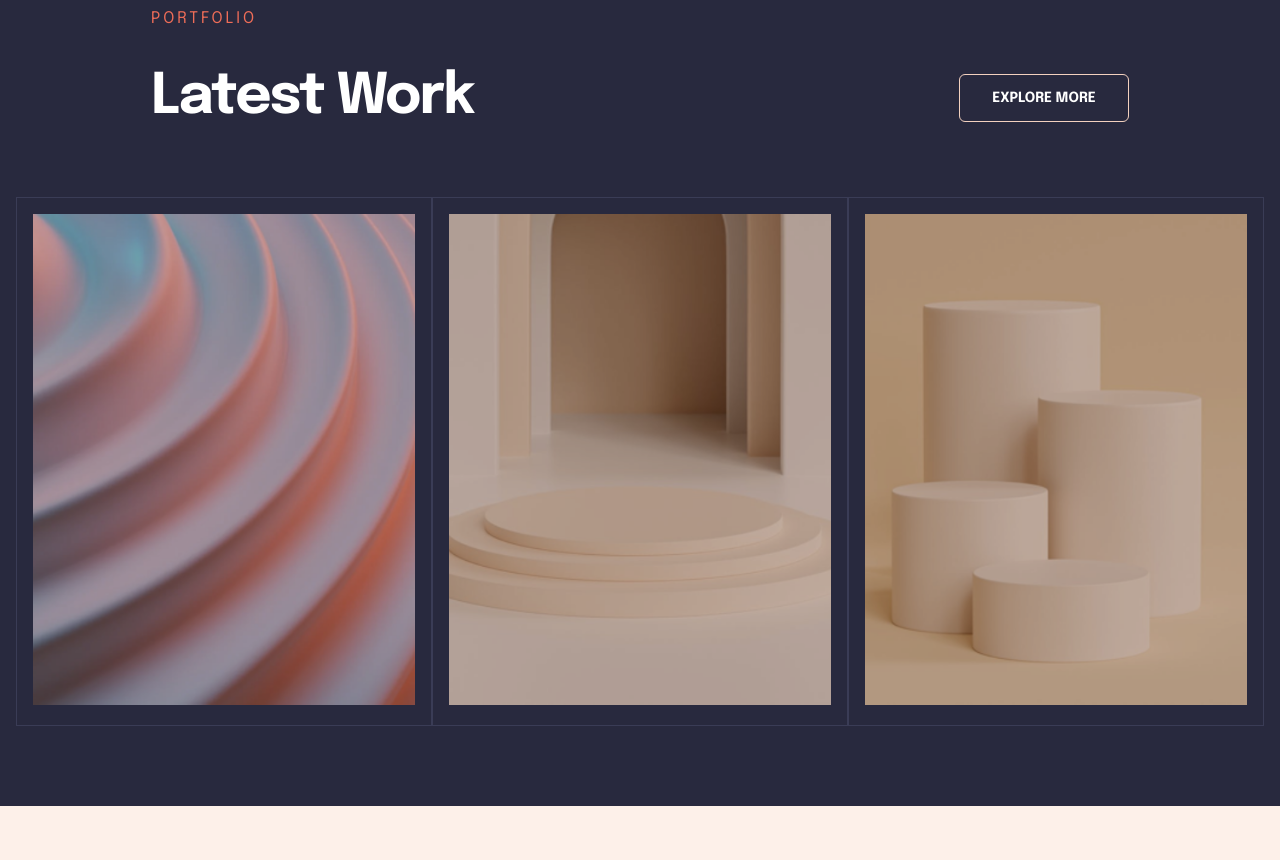
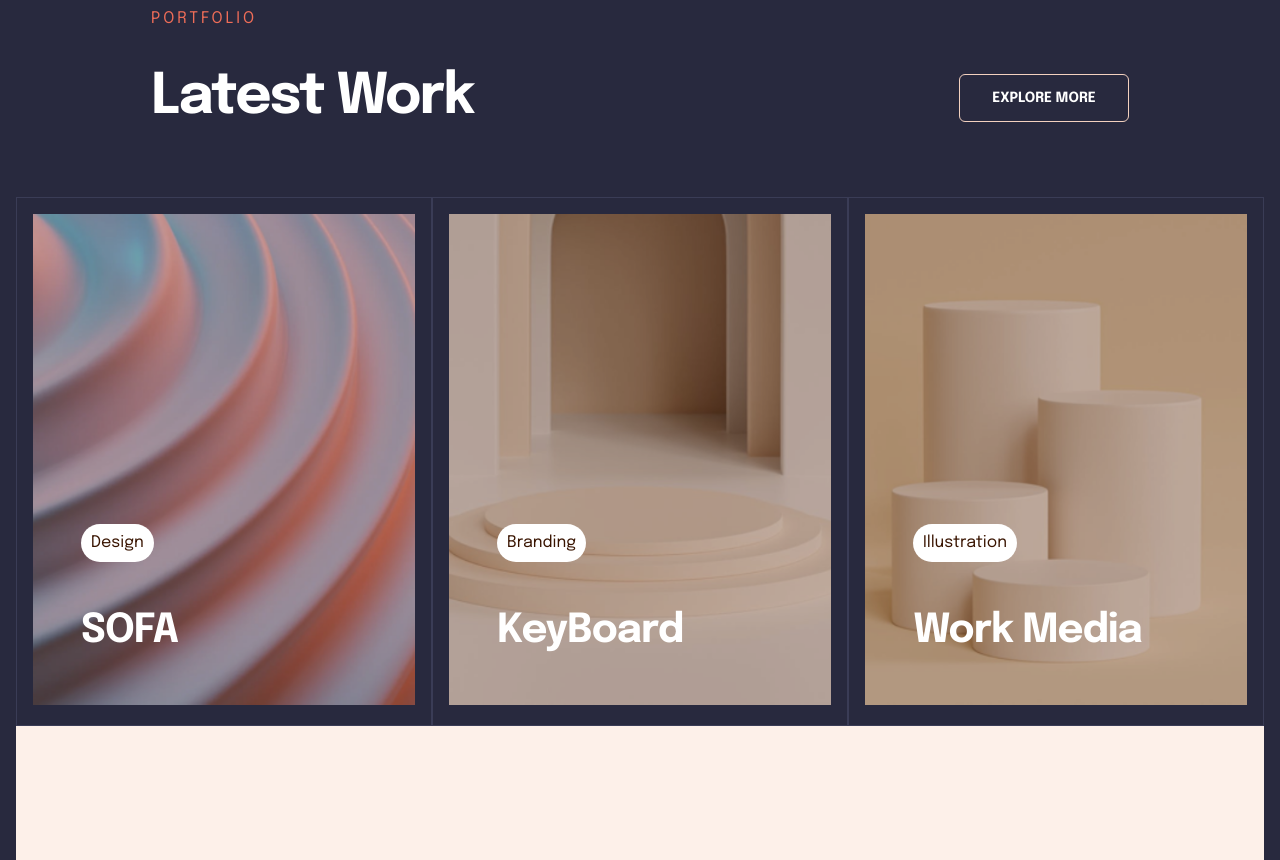
Before and after one commit to megichkhaidze/homework-5, a plain HTML site: page index.html in a window 1280 px wide. Shown: the part 1840-2700 px from the top of the page. Drawn offline with Linux system fonts and the light colour scheme.

Commit message:
31.10.2023

```diff
--- a/css/style.css
+++ b/css/style.css
@@ -5,11 +5,12 @@
 
 
 }
+
 .box6 {
 
     padding: 48px;
     border: solid #F3D1BF 1px;
-    border-radius:  6px;
+    border-radius: 6px;
     width: 570px;
 
 
@@ -18,7 +19,7 @@
 
 .box5 {
 
-    padding-top:48px;
+    padding-top: 48px;
     padding-bottom: 48px;
     border: solid #F3D1BF 1px;
     border-left: 0px;
@@ -26,6 +27,7 @@
     border-bottom: 0px;
 
 }
+
 .box5-line-dark {
 
     padding-top: 48px;
@@ -35,6 +37,7 @@
     border-right: 0px;
     border-bottom: 0px;
 }
+
 .box1 {
     display: flex;
     flex-wrap: wrap;
@@ -94,6 +97,7 @@
 
 
 .container-light2 {
+    background-color: #F9E5DA;
     margin-left: 135px;
     margin-right: 135px;
     padding-top: 45px;
@@ -115,6 +119,7 @@
     padding-bottom: 100px;
 
 }
+
 .container-full-2 {
     background-color: #FDF0E9;
     margin: 0px;
@@ -122,6 +127,7 @@
 
 
 }
+
 .container-center {
     margin-left: 135px;
     margin-right: 135px;
@@ -163,7 +169,8 @@
 .img-width3 {
     width: 50%;
 }
-.img-width4{
+
+.img-width4 {
     width: 16.6%;
 }
 
@@ -179,7 +186,8 @@
 .icon {
     width: 32px;
 }
-.icon-wd1{
+
+.icon-wd1 {
     width: 24imgpx;
 }
 
@@ -225,9 +233,10 @@ header {
 }
 
 /* margins */
-.mr-top-big{
-margin-top: 150px;
+.mr-top-big {
+    margin-top: 150px;
 }
+
 .mr-left {
     margin-left: 144px;
 }
@@ -275,6 +284,7 @@ margin-top: 150px;
 .mr-small {
     margin-top: 16px;
 }
+
 .mr-small-left {
     margin-left: 8px;
 }
@@ -287,6 +297,7 @@ margin-top: 150px;
     padding-top: 70px;
 
 }
+
 .pd-blue {
     padding-left: 100px;
     padding-top: 20px;
--- a/css/utilities.css
+++ b/css/utilities.css
@@ -89,6 +89,19 @@
     height: 48px;
     font-family: 'Epilogue';
     font-weight: bold;
+}
+.button-white1 {
+    background-color: white;
+    text-transform:capitalize;
+    border-radius: 19px;
+    font-size: 16px;
+    color: #391400;
+    font-family: 'Epilogue';
+    text-align: center;
+    height: 38px;
+    padding: 10px;
+    margin-bottom: 25px;
+
 }
 .field {
     width: 270px;
@@ -246,7 +259,12 @@ h5 {
     font-family: 'Epilogue';
     font-style: normal;
 }
-
+.appercase{
+    text-transform: uppercase;
+}
+.capitalize {
+    text-transform: capitalize;
+}
 
 
 .align-center {
@@ -272,3 +290,21 @@ h5 {
 .flex-end {
     align-items: end;
 }
+.absolute {
+    position: absolute;
+    bottom: 54px;
+    left: 48px;
+}
+.absolute2 {
+    position: absolute;
+    bottom: 122px;
+    left: 48px;
+}
+.star {
+    position: absolute;
+    bottom: -210px;
+
+}
+.relative{
+    position: relative;
+}
--- a/index.html
+++ b/index.html
@@ -141,17 +141,50 @@
                 </div>
             </div>
             <div class="flex center">
-                <div class="border-box">
+                <div class="border-box relative">
+                    <div class="relative ">
                         <img src="images/Bitmap.png" alt="">
+
+                        <p class=" button-white1 absolute2">
+                            design
+                        </p>
+                        <h3 class="white appercase absolute">
+                            sofa
+                        </h3>
+                    </div>
+                </div>
+                <div class="border-box relative">
+                    <div class="relative">
+                        <img src="images/Bitmapa.png" alt="">
+
+                        <p class=" button-white1 absolute2">
+                            Branding
+                        </p>
+                        <h3 class="white capitalize absolute">
+                            KeyBoard
+                        </h3>
+                    </div>
                 </div>
                 <div class="border-box">
-                    <img src="images/Bitmapa.png" alt="">
-                </div>
-                <div class="border-box">
+                    <div class="relative">
+
+
                         <img src="images/Bitmapq.png" alt="">
+
+
+                        <p class="button-white1 absolute2">
+                            Illustration
+                        </p>
+
+
+                        <h3 class="white capitalize absolute">
+                            Work Media
+                        </h3>
                     </div>
 
                 </div>
+
+
             </div>
             <div class="container1-light">
                 <div> <img class="img-width" src="images/pic2 (2x) (1).png"></div>
@@ -160,7 +193,8 @@
                     <h2> Professional Web Designer </h2>
                     <p class="ext-big mr-text text-big"> Provides a full service range</p>
                     <p class="text-gray">
-                    Ability to put themselves in the merchant's shoes. It is meant to partner on the long run, and work
+                        Ability to put themselves in the merchant's shoes. It is meant to partner on the long run, and
+                        work
                         as an extension of
                         the merchant's team.
                     </p>
@@ -212,7 +246,7 @@
 
 
             </div>
-        <div class="container1 mr-top  ">
+            <div class="container1 mr-top  relative">
                 <section class="box1-mr-right">
                     <h5> FEATURES </h5>
                     <h1 class="white"> Give Your Site A New Look </h1>
@@ -248,7 +282,9 @@
                 <div class="img-width1">
                     <img src="images/pics.png">
                 </div>
-
+                <div class="star">
+                  <img src="file:///C:/Users/acer/Downloads/Group%202.svg">
+                </div>
             </div>
             <div class="bg-light2">
                 <section class="container-light2">
@@ -284,7 +320,8 @@
                     <div class="box border-left">
 
                         <p class="text-gray mr-text">
-                        Outsource your digital marketing efforts, instead of handling in-house. They can provide your
+                            Outsource your digital marketing efforts, instead of handling in-house. They can provide
+                            your
                             business with a variety.
                         </p>
 
@@ -307,7 +344,8 @@
                     <div class="box bg-white border-bottom ">
 
                         <p class="text-gray mr-text ">
-                        A digital agency is a business you hire to outsource your digital marketing efforts, instead of
+                            A digital agency is a business you hire to outsource your digital marketing efforts, instead
+                            of
                             handling in-house. They
                             can provide your business with a variety of digital solutions.
                         </p>
@@ -388,9 +426,11 @@
 
 
                         <p class="text-gray mr-text ">
-                        Digital marketing efforts, instead of handling in-house. They can provide your business with a
+                            Digital marketing efforts, instead of handling in-house. They can provide your business with
+                            a
                             variety of digital
-                        solutions to promote your product or service online and help you hit your marketing goals and
+                            solutions to promote your product or service online and help you hit your marketing goals
+                            and
                             grow
                             your business.
                         </p>
@@ -589,7 +629,7 @@
                     </p>
                     <div class="flex align-center">
                         <button class="button-icon-primary-small">
-                        <div class="icon-wd1"><img src="file:///C:/Users/acer/Downloads/Shape.svg" > </div>
+                            <div class="icon-wd1"><img src="file:///C:/Users/acer/Downloads/Shape.svg"> </div>
 
                         </button>
                         <p class="text-big white mr-small">
@@ -598,7 +638,7 @@
                     </div>
                     <div class="flex align-center">
                         <button class="button-icon-primary-small">
-                       <div class="icon-wd1" > <img src="file:///C:/Users/acer/Downloads/Path%20(1).svg" > </div>
+                            <div class="icon-wd1"> <img src="file:///C:/Users/acer/Downloads/Path%20(1).svg"> </div>
 
                         </button>
                         <p class="text-big white mr-small">
```
Lines whose indentation alone changed are shown as unchanged.
